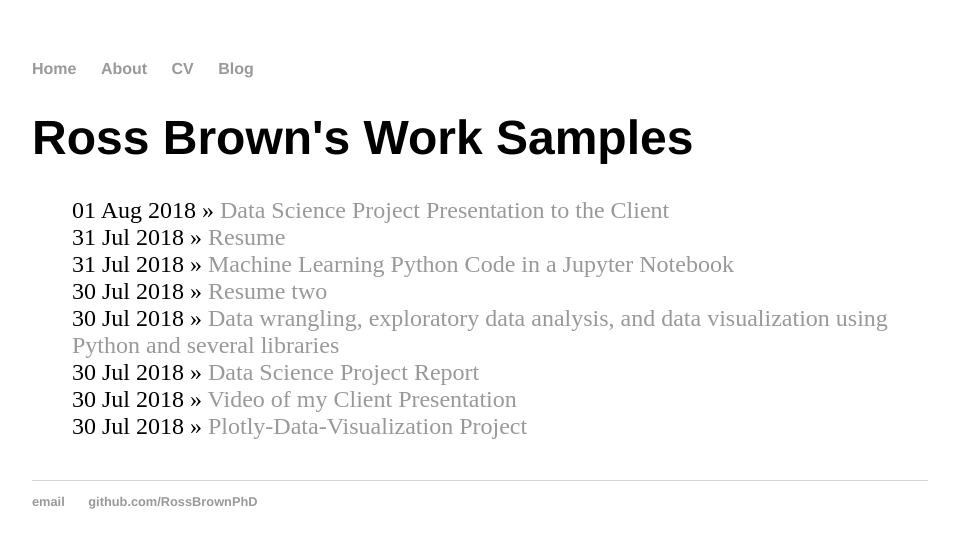
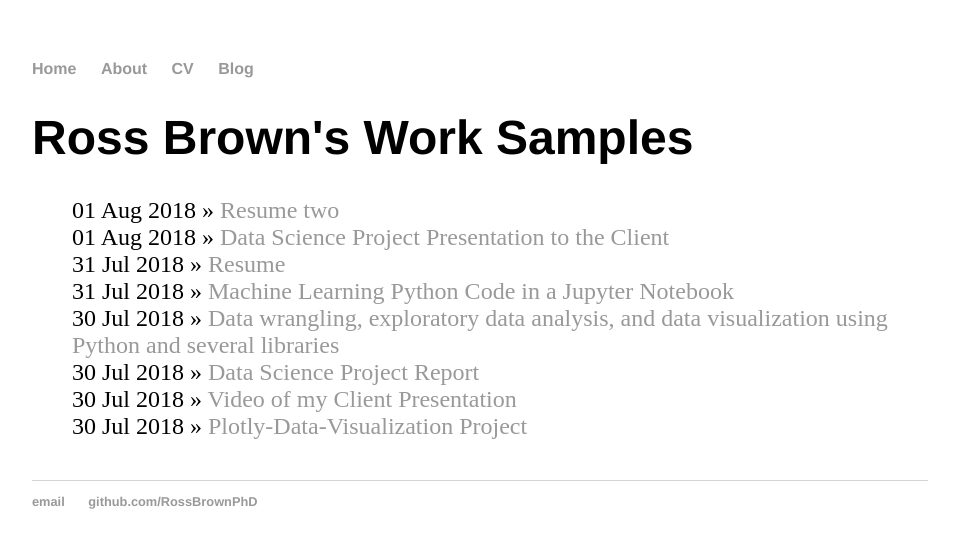
Before and after one commit to RossBrownPhD/RossBrownPhD.github.io, a Jekyll site: the page built from blog/index.html, in a window 1280 px wide. Shown: the top 548 px of the page, without its empty margins (160-1119 px from the left). Built offline with Jekyll 4.4.1, drawn with Linux system fonts in a browser that asks for light colours.

Commit message:
Update 2018-08-01-Resume-two.md

```diff
--- a/_posts/2018-08-01-Resume-two.md
+++ b/_posts/2018-08-01-Resume-two.md
@@ -1,7 +1,7 @@
 ---
 layout: post
 title: "Resume two"
-date: 2018-07-30
+date: 2018-08-01
 ---
 
 Here's a link to my resume:
```
